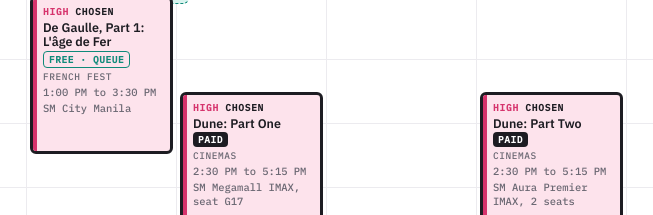
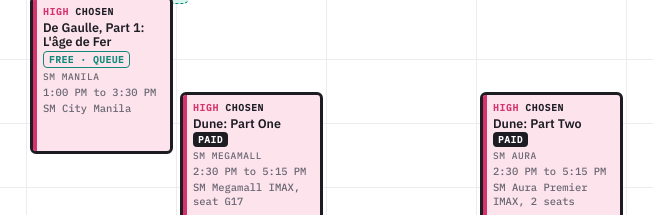
Before and after one commit to bigbamwolf/film-picks, a plain HTML site: page plan-a.html in a window 1280 px wide. Shown: the part 737-952 px from the top of the page, 192-845 px from the left. Drawn offline with nearby package versions, Linux system fonts and the light colour scheme.

Commit message:
Calendar cards show the mall instead of the festival
Co-Authored-By: Claude Opus 5.5 <noreply@anthropic.com>

```diff
--- a/plan-a.html
+++ b/plan-a.html
@@ -137,6 +137,7 @@ const save=()=>{if(PLAN_A)return;try{localStorage.setItem('nov26-chosen',JSON.st
 const short=v=>v.replace(', Gateway 2 Cineplex 18',' · Gateway 2').replace('Ayala Malls Cinemas ','').replace('Robinsons Movieworld ','').replace('Fisher Box Office, ','').replace(/^Cinema (\d+)/,'Cin $1');
 const lab=d=>{const x=new Date(d+'T00:00:00');return {dow:DN[x.getDay()],md:x.toLocaleDateString('en-US',{month:'short',day:'numeric'})}};
 const fmtH=h=>{const hh=h%24,ap=hh>=12?'PM':'AM';return ((hh+11)%12+1)+' '+ap};
+function mall(v){v=(v||'').split(/Grab|\(|\. /)[0];const L=[[/Gateway/i,'Gateway'],[/Galleria/i,'Galleria'],[/TriNoma/i,'TriNoma'],[/Glorietta|GL Cinema/i,'Glorietta'],[/Market! Market!|MM Cinema/i,'Market! Market!'],[/Greenbelt/i,'Greenbelt'],[/Circuit/i,'Circuit'],[/Aura/i,'SM Aura'],[/Megamall/i,'SM Megamall'],[/North EDSA|SM North/i,'SM North EDSA'],[/SM City Manila/i,'SM Manila'],[/Sta\.? Mesa/i,'SM Sta. Mesa'],[/Fairview/i,'SM Fairview'],[/Fisher/i,'Fisher Mall'],[/Shang/i,'Shangri-La'],[/Podium/i,'The Podium'],[/Mall of Asia|MOA/i,'SM MOA'],[/UP Town/i,'UP Town Center'],[/Manila Bay/i,'Manila Bay'],[/Power Plant|Rockwell/i,'Power Plant']];for(const[r,n]of L)if(r.test(v))return n;return v.split(/[,(.]/)[0].trim()}
 function visible(){return DATA.events.filter(e=>show[e.p]&&fest[e.f]&&(!chosenOnly||chosen[e.t]===e.id))}
 function render(){
   const cal=document.getElementById('cal'); cal.style.setProperty('--days',DAYS.length); cal.innerHTML='';
@@ -171,7 +172,7 @@ function render(){
       b.className=`blk ${e.p}${e._clash?' clash':''}${isCh?' chosen':''}${e._cc?' cc':''}${other?' dim':''}`;
       const w=100/e._n;b.style.left=`calc(${e._lane*w}% + 3px)`;b.style.width=`calc(${w}% - 6px)`;
       b.style.top=((e.s-H0*60)/60*HOUR+1)+'px';b.style.height=((e.e-e.s)/60*HOUR-2)+'px';
-      b.innerHTML=`<span class="tag">${e.p}${e.q?' · Q&amp;A':''}</span><span class="tt">${e.t}</span><span class="pay ${e.f==='QCinema'||e.f==='Cinemas'?'paid':'free'}">${e.f==='QCinema'?'PAID 200':e.f==='Cinemas'?'PAID':'FREE · QUEUE'}</span><span class="fe">${e.f==='French Film Festival'?'French Fest':e.f}</span><span class="mt">${e.st} to ${e.en}</span><span class="mt">${short(e.v)}</span>`;
+      b.innerHTML=`<span class="tag">${e.p}${e.q?' · Q&amp;A':''}</span><span class="tt">${e.t}</span><span class="pay ${e.f==='QCinema'||e.f==='Cinemas'?'paid':'free'}">${e.f==='QCinema'?'PAID 200':e.f==='Cinemas'?'PAID':'FREE · QUEUE'}</span><span class="fe">${mall(e.v)}</span><span class="mt">${e.st} to ${e.en}</span><span class="mt">${short(e.v)}</span>`;
       b.title=`${e.t}\n${e.f}\n${e.st} to ${e.en}\n${e.v}${e._clash?'\nOverlaps another screening':''}`;
       b.setAttribute('aria-pressed',isCh?'true':'false');
       b.onclick=()=>{if(PLAN_A)return;if(chosen[e.t]===e.id) delete chosen[e.t]; else chosen[e.t]=e.id; save(); render()};
```
Also changed, not shown: index.html (+2 -1 lines).
